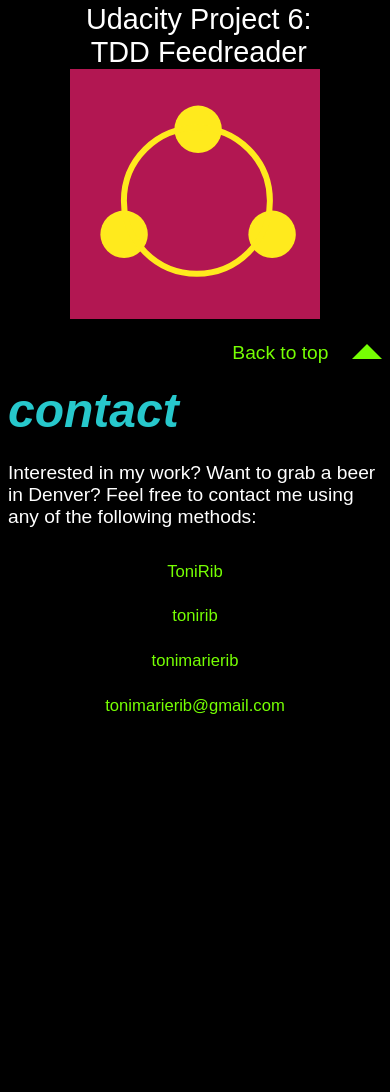
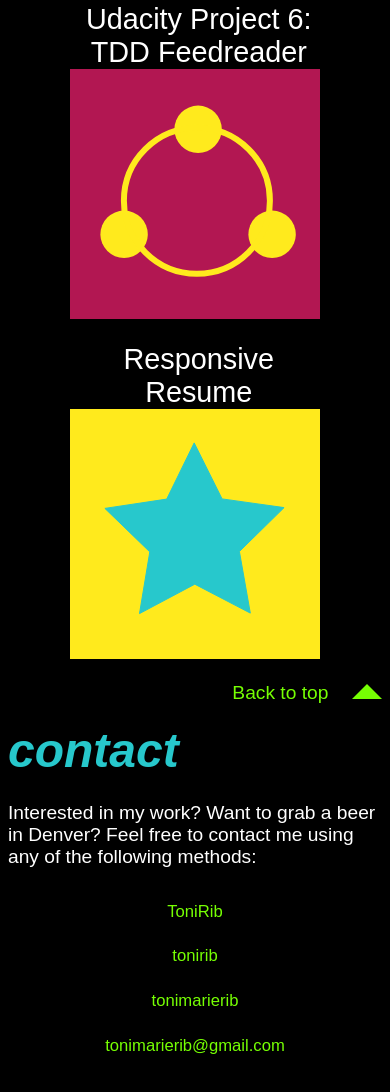
Before and after one commit to ToniRib/ToniRib-Portfolio, a website: page src/index.html in a window 390 px wide. Shown: the part 3067-4159 px from the top of the page. Before the commit the page ends 3825 px from the top, so only its background shows below. Drawn offline with Linux system fonts and the light colour scheme; a web font is replaced by a local one.

Commit message:
Adds responsive resume as the final project. Modal not added yet.

```diff
--- a/src/index.html
+++ b/src/index.html
@@ -141,6 +141,18 @@
               <div class="box" id="tdd-feedreader">
                 <span class="portfolio-text" id="tdd-feedreader-text">Udacity Project 6:<br>TDD Feedreader</span>
                 <img class="portfolio-image" src="img/udacity-tdd-feedreader.svg" alt="red green refactor image">
+              </div>
+            </a>
+          </div>
+        </div>
+
+        <!-- Personal Project: Responsive Resume -->
+        <div class="row">
+          <div class="col-md-12 col-sm-12 col-xs-12">
+            <a data-toggle="modal" data-target="#resume-modal">
+              <div class="box" id="resume">
+                <span class="portfolio-text" id="resume-text">Responsive<br>Resume</span>
+                <img class="portfolio-image" src="img/responsive-resume.svg" alt="Star">
               </div>
             </a>
           </div>
```
Also changed, not shown: src/img/responsive-resume.svg (added), 1 other file.
